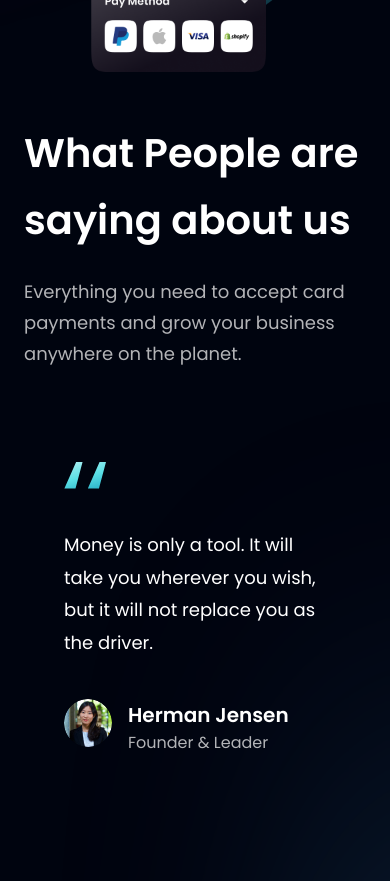
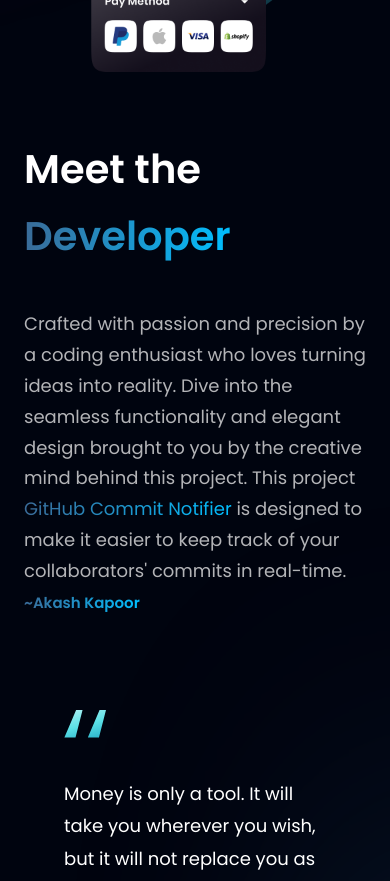
Before and after one commit to akashkapoor0001/GitHub-Commit-Notifier-Website, a React (Vite) app: page / in a window 390 px wide. Shown: the part 4220-5101 px from the top of the page. Built offline with nearby package versions, Linux system fonts and the light colour scheme.

Commit message:
Added about the Developer.

```diff
--- a/src/components/Developer.jsx
+++ b/src/components/Developer.jsx
@@ -7,16 +7,22 @@ const Testimonials = () => (
     <div className="absolute z-[0] w-[60%] h-[60%] -right-[50%] rounded-full blue__gradient bottom-40" />
 
     <div className="w-full flex justify-between items-center md:flex-row flex-col sm:mb-16 mb-6 relative z-[1]">
-      <h2 className={styles.heading2}>
-        What People are <br className="sm:block hidden" /> saying about us
-      </h2>
+      <div className="w-full md:mb-6 mb-4"> {/* Added div to wrap the heading */}
+        <h2 className={`${styles.heading2} mt-4`}>
+          Meet the {" "}
+          <span className="text-gradient">Developer</span>{" "}
+        </h2>
+      </div>
       <div className="w-full md:mt-0 mt-6">
         <p className={`${styles.paragraph} text-left max-w-[450px]`}>
-          Everything you need to accept card payments and grow your business
-          anywhere on the planet.
+        Crafted with passion and precision by a coding enthusiast who loves turning ideas into reality. Dive into the seamless functionality and elegant design brought to you by the creative mind behind this project. This project {''}
+        <span className="text-gradient">GitHub Commit Notifier</span>{" "} is designed to make it easier to keep track of your collaborators' commits in real-time. {" "}
+        <span className="flex-1 font-poppins font-semibold ss:text-[25px] text-[15px] text-gradient">~Akash Kapoor</span>
         </p>
       </div>
     </div>
+
+
 
     <div className="flex flex-wrap sm:justify-start justify-center w-full feedback-container relative z-[1]">
       {feedback.map((card) => <FeedbackCard key={card.id} {...card} />)}
```
